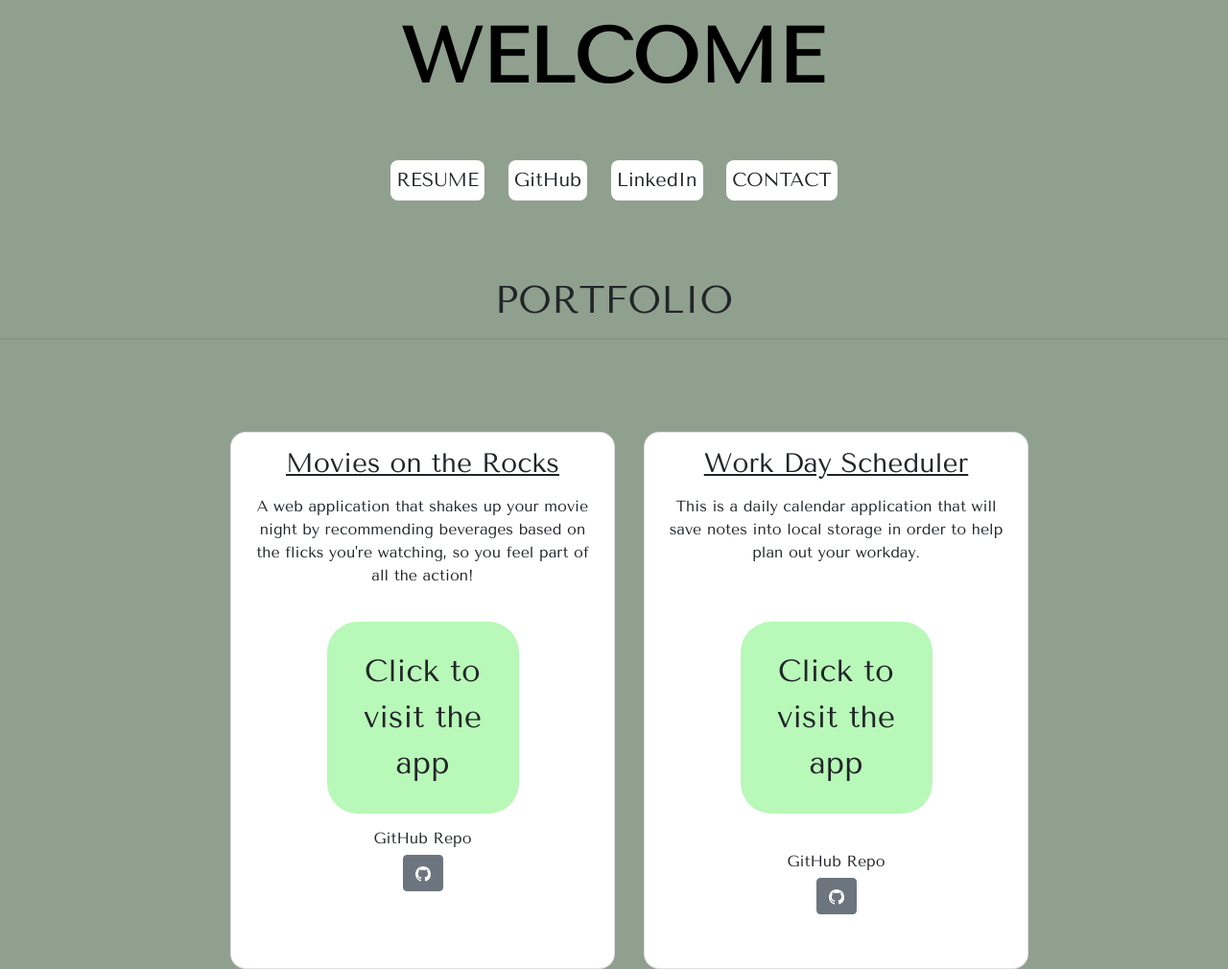
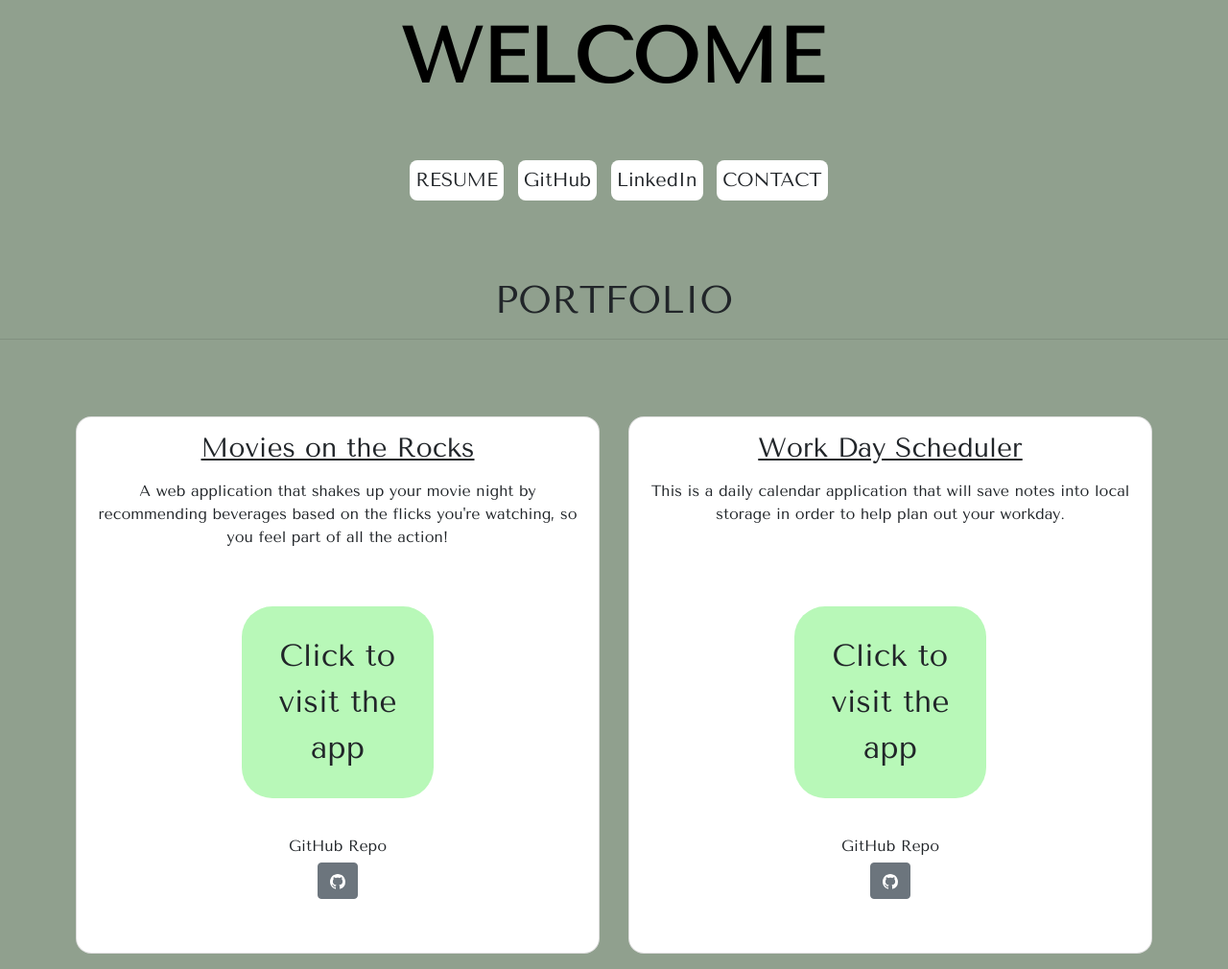
Before and after one commit to matthayden09/matthayden09.github.io, a website: page index.html in a window 1280 px wide. Shown: the part 45-1055 px from the top of the page at 96% size. Drawn offline with nearby package versions, Linux system fonts and the light colour scheme.

Commit message:
container fix

```diff
--- a/index.html
+++ b/index.html
@@ -24,6 +24,7 @@
                 </span>
             </h1>
         </header>
+
         <!-- nav -->
         <div class="nav-links">
             <a class="nav-anchor" href="assets/Resume.pdf">
@@ -39,12 +40,13 @@
                 <button class="btn nav-btn">CONTACT</button>
             </a>
         </div>
+
         <!-- portfolio -->
         <header class="portfolio-header">
             <h1 class="portfolio-head-text">PORTFOLIO</h1>
         </header>
         <hr class="line-break">
-        <div class="project-content">
+        <div class="container project-content">
             <div class="row">
                 <div class="col-md-6">
                     <div class="container card project-card">
@@ -54,6 +56,7 @@
                         <a href="https://mklakhan.github.io/movies-on-the-rocks/">
                             <button class="btn project-deploy">Click to visit the app</button>
                         </a>
+                        <br>
                         <h6 class="page-text">GitHub Repo</h6>
                         <a href="https://github.com/mklakhan/movies-on-the-rocks">
                             <button type="button" class="btn btn-secondary github-btn">
--- a/style.css
+++ b/style.css
@@ -9,11 +9,11 @@ body {
 /* @media only screen and (max-width: 768px) {
     .container-xxl {
         text-align: center;
-        justify-content: center; */
-        /* width: 100%; */
-        /* margin: auto; */
-    /* } */
-/* } */
+        justify-content: center;
+        width: 100%;
+        margin: auto;
+    }
+} */
 
 /* ** HOME **  */
 .welcome-header {
@@ -22,11 +22,11 @@ body {
     margin-bottom: 3rem;
 }
 
-/* @media only screen and (max-width: 375px) {
+@media only screen and (max-width: 375px) {
     .letters {
         font-size: .75em;
     }
-} */
+}
 
 /* start anime */
 .ml1 {
@@ -68,12 +68,12 @@ body {
     text-align: center;
 }
 
-/* @media only screen and (max-width: 375px) {
+@media only screen and (max-width: 375px) {
     .nav-btn {
         width: 50%;
         margin-bottom: 1rem;
     }
-} */
+}
 
 .nav-btn {
     font-size: 20px;
@@ -88,7 +88,7 @@ body {
 }
 
 .nav-anchor {
-    margin: 10px;
+    margin-left: 10px;
 }
 /* end nav  */
 
@@ -103,8 +103,10 @@ body {
 }
 
 .project-content {
-    max-width: 65%;
-    margin: auto;
+    /* background-color: rgb(210, 210, 210); */
+    max-width: 90%;
+    /* margin-left: 2rem; */
+    /* margin-right: 2rem; */
 }
 
 .project-title {
@@ -128,7 +130,6 @@ body {
     /* display: block; */
     height: 35rem;
     padding: 15px;
-    margin: 1rem;
     border-radius: 1rem;
 }
 
```
